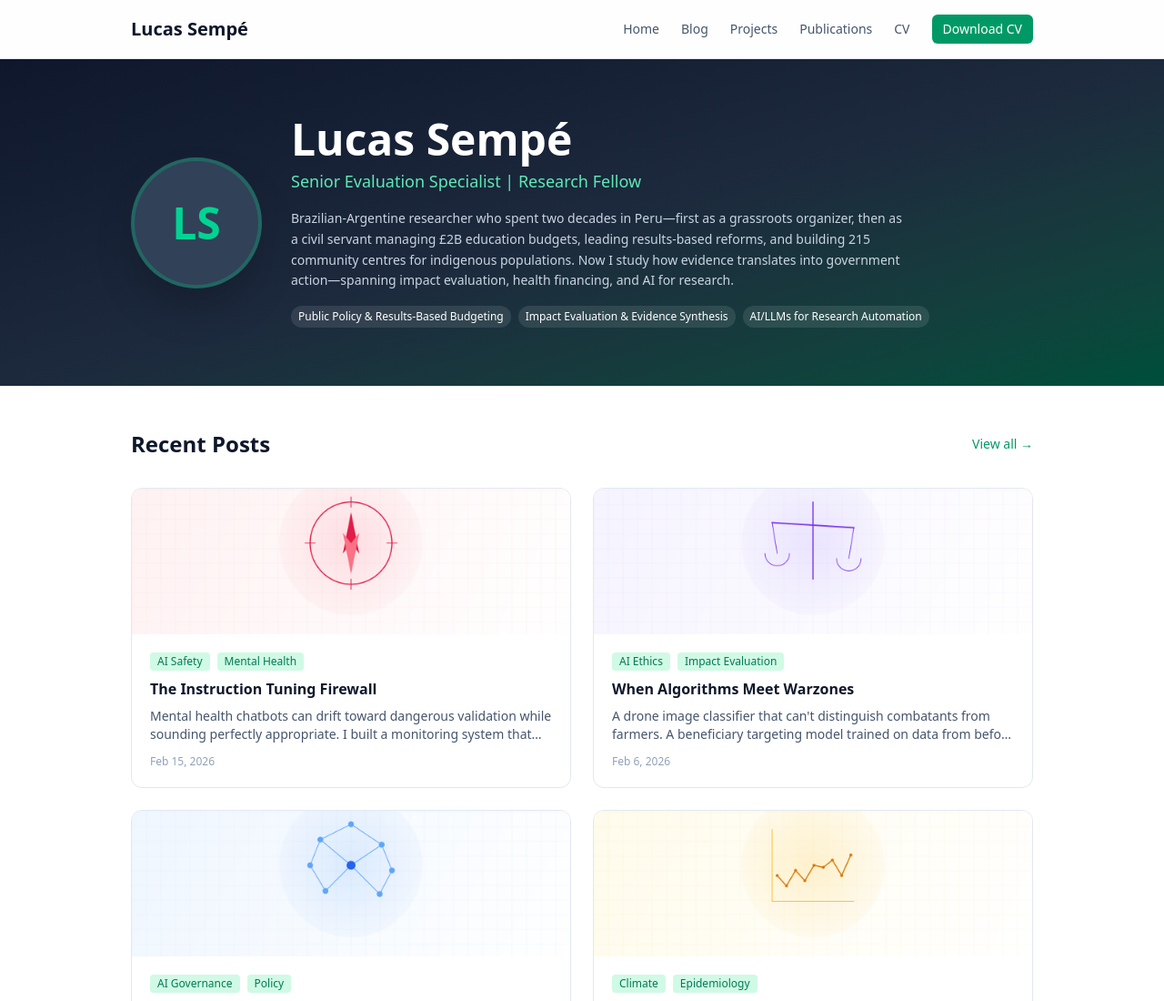
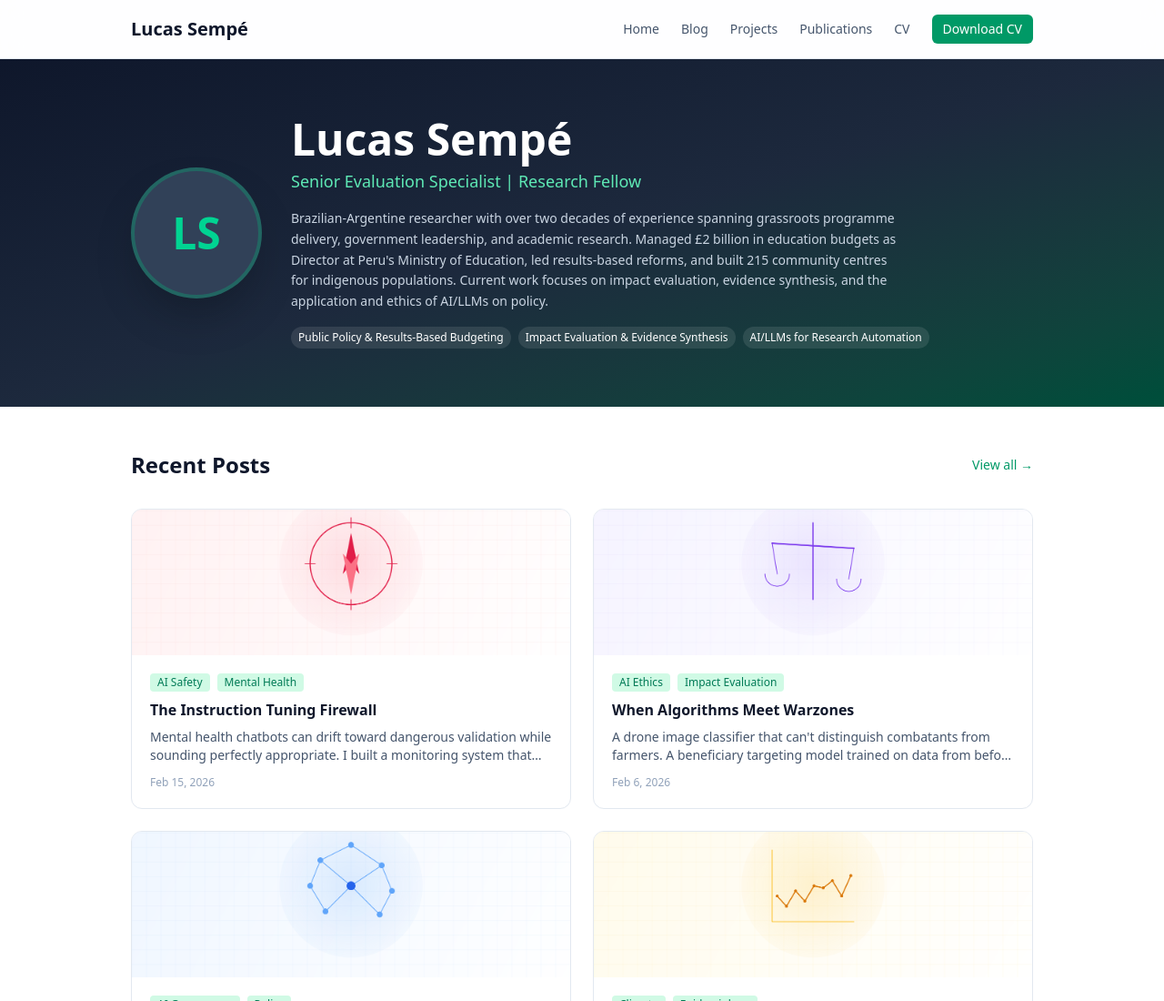
Before and after one commit to lsempe77/lsempe77.github.io, an Astro site: page / in a window 1280 px wide. Shown: the top 1100 px of the page at 91% size. Built offline with nearby package versions, Linux system fonts and the light colour scheme; Astro itself is replaced by a stand-in of ours.

Commit message:
Update bio text

```diff
--- a/src/pages/index.astro
+++ b/src/pages/index.astro
@@ -69,7 +69,7 @@ const skills = [
   },
 ];
 
-const bio = `Brazilian-Argentine researcher who spent two decades in Peru—first as a grassroots organizer, then as a civil servant managing £2B education budgets, leading results-based reforms, and building 215 community centres for indigenous populations. Now I study how evidence translates into government action—spanning impact evaluation, health financing, and AI for research.`;
+const bio = `Brazilian-Argentine researcher with over two decades of experience spanning grassroots programme delivery, government leadership, and academic research. Managed £2 billion in education budgets as Director at Peru's Ministry of Education, led results-based reforms, and built 215 community centres for indigenous populations. Current work focuses on impact evaluation, evidence synthesis, and the application and ethics of AI/LLMs on policy.`;
 ---
 
 <Layout title="Home">
```
